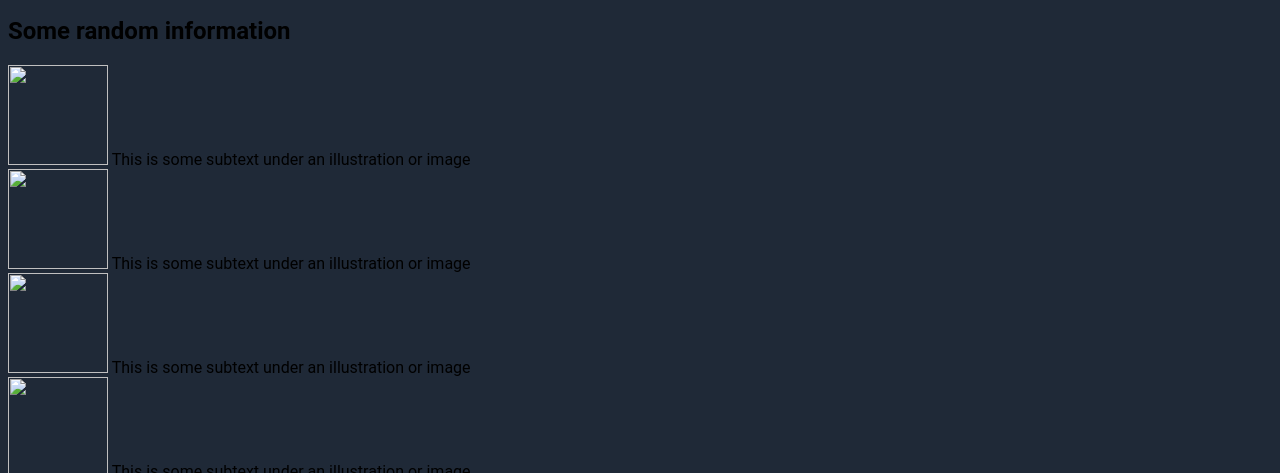
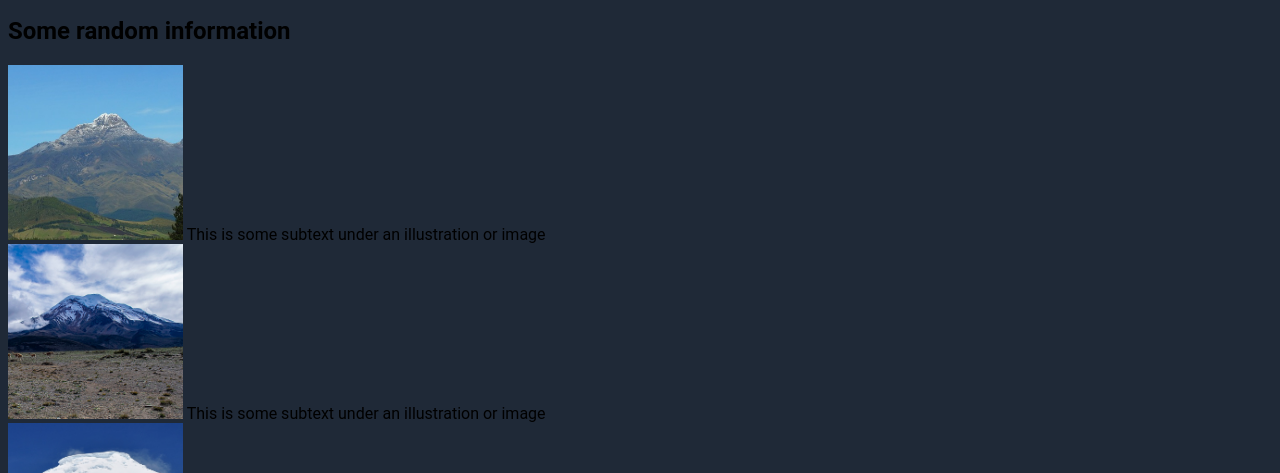
Before and after one commit to scottyj1234/odin-landing-page-again, a plain HTML site: page index.html in a window 1280 px wide. Shown: the part 327-800 px from the top of the page. Drawn offline with Linux system fonts and the light colour scheme.

Commit message:
Link card mountains and change size

```diff
--- a/index.html
+++ b/index.html
@@ -35,19 +35,19 @@
     <h2>Some random information</h2>
     <div class="card_container">
       <div class="content_card">
-        <img src="" alt="" width="100px" height="100px">
+        <img src="assets/ecuador-765688_1280.jpg" alt="" width="175px" height="175px">
         <caption>This is some subtext under an illustration or image</caption>
       </div>
       <div class="content_card">
-        <img src="" alt="" width="100px" height="100px">
+        <img src="assets/mountains-6566496_1280.jpg" alt="" width="175px" height="175px">
         <caption>This is some subtext under an illustration or image</caption>
       </div>
       <div class="content_card">
-        <img src="" alt="" width="100px" height="100px">
+        <img src="assets/volcano-237848_1280.jpg" alt="" width="175px" height="175px">
         <caption>This is some subtext under an illustration or image</caption>
       </div>
       <div class="content_card">
-        <img src="" alt="" width="100px" height="100px">
+        <img src="assets/volcano-7390758_1280.jpg" alt="" width="175px" height="175px">
         <caption>This is some subtext under an illustration or image</caption>
       </div>
     </div>
```
